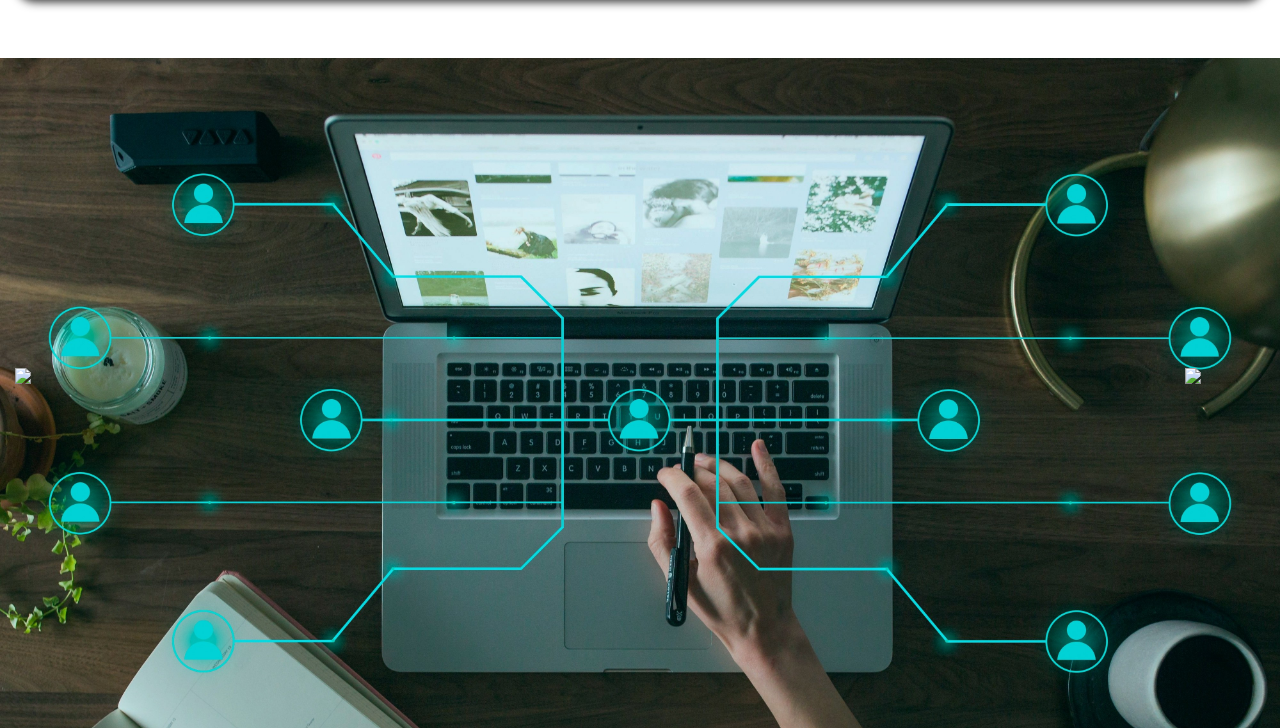
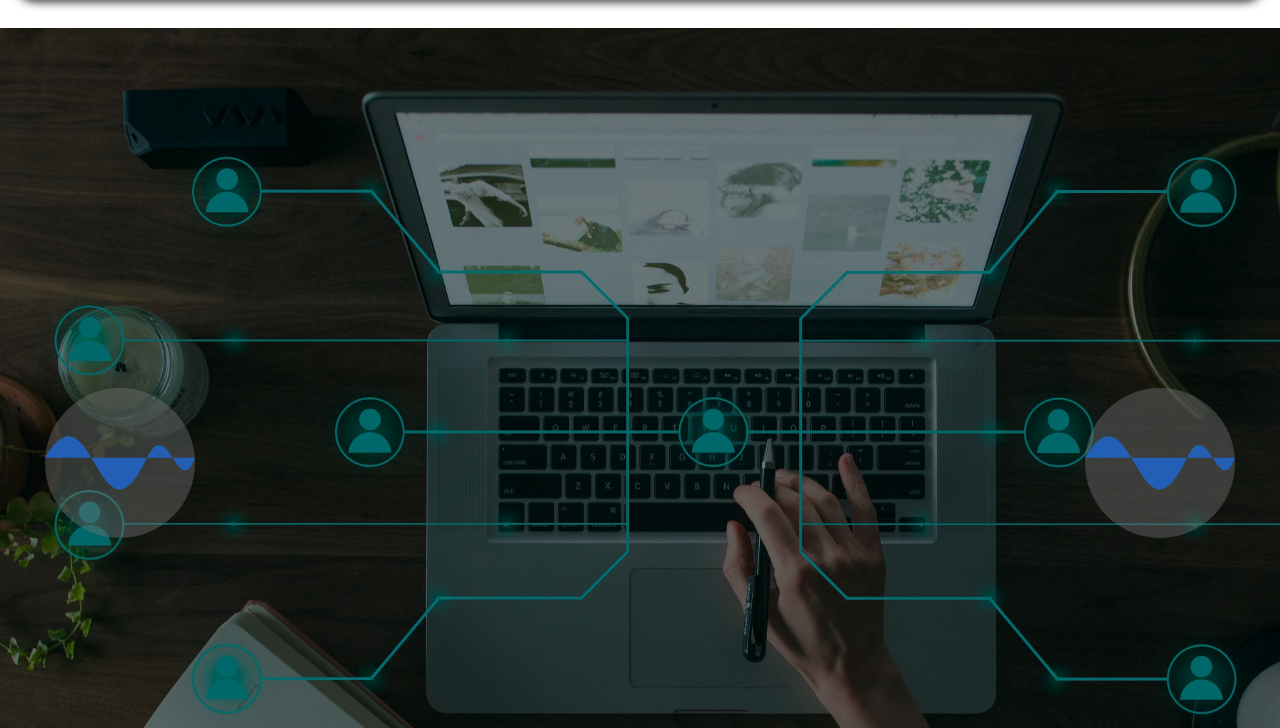
Before and after one commit to PaperManV2/YesnetWebSite, a plain HTML site: page index.html in a window 1280 px wide. Shown: the part 72-800 px from the top of the page. Drawn offline with Linux system fonts and the light colour scheme.

Commit message:
some sort of animations (hoovers) and overlays

```diff
--- a/index.html
+++ b/index.html
@@ -23,15 +23,21 @@
       </label>
     </section>
     <main>
-      <section class="mainSlider">
-        <div class="overlay"></div>
-        <button class="arrow-left">
-          <img src="./images/svg/circle-left.svg" width="80px" />
-        </button>
-        <div class="userForm"></div>
-        <div class="companyForm"></div>
-        <div class="arrow-right">
-          <img src="./images/svg/circle-right.svg" width="80px" />
+      <section class="mainOverlay">
+        <div class="mainSlider">
+          <div class="userForm"></div>
+          <div class="companyForm"></div>
+          <button class="arrow-left">
+            <svg class="btnPrev">
+              <use href="./images/svg/symbol-defs.svg#next-idea"></use>
+            </svg>
+          </button>
+          <button class="arrow-right">
+            <svg class="btnNext">
+              <use href="./images/svg/symbol-defs.svg#next-idea"></use>
+            </svg>
+          </button>
+          <div class="overlay"></div>
         </div>
       </section>
       <section id="bigSquare">
--- a/js/darkMode.js
+++ b/js/darkMode.js
@@ -5,6 +5,7 @@
 export function changeOnDarkMode(OnOff, objects) {
     if(OnOff.checked) {
 
+        objects[4].style.backgroundColor = "#cececea2";
         objects[3].forEach(element => {
             console.log(element)
             element.style.backgroundColor = "#7c7c7c"
@@ -15,6 +16,7 @@ export function changeOnDarkMode(OnOff, objects) {
         objects[0].style.backgroundColor = "#2e2d2d";
     } else {
 
+        objects[4].style.backgroundColor = "#000000a2";
         objects[3].forEach(element => {
             console.log(element)
             element.style.backgroundColor = "#dadada"
--- a/js/index.js
+++ b/js/index.js
@@ -7,8 +7,9 @@ const body = document.querySelector("body");
 const menu = document.getElementById("menu");
 const bigSquare = document.getElementById("bigSquare");
 const littleSquares = document.querySelectorAll(".littleSquare");
+const mainOverlay = document.querySelector(".mainOverlay");
 
-const objects = [body, menu, bigSquare, littleSquares];
+const objects = [body, menu, bigSquare, littleSquares, mainOverlay];
 
 darkModeSwitch.addEventListener("click", () => {
     changeOnDarkMode(darkModeSwitch, objects);
--- /dev/null
+++ b/styles/globals.css
@@ -0,0 +1,44 @@
+/* plik z stylami określa stylizacje globalnych tagów lub ważnych elementów DOM'u */
+
+html {
+  width: 100%;
+  height: 100%;
+  scroll-behavior: smooth;
+}
+
+body {
+  width: 100%;
+  height: 100%;
+  margin: 0 auto;
+  display: flex;
+  align-items: center;
+  flex-direction: column;
+  font-family: "Lato", sans-serif;
+  gap: 50px;
+  transition: 0.4s;
+}
+
+a {
+  color: unset;
+  text-decoration: unset;
+}
+
+main {
+  width: 100%;
+  height: 100%;
+  display: flex;
+  align-items: center;
+  flex-direction: column;
+  gap: 60px;
+  margin-top: 100px;
+}
+
+svg {
+  vertical-align: middle;
+}
+
+img {
+  display: block;
+  height: auto;
+  max-width: 100%;
+}
--- a/styles/slider.css
+++ b/styles/slider.css
@@ -1,19 +1,26 @@
 .mainSlider {
   width: 100%;
-  max-width: 1680px;
+  max-width: 1500px;
   display: flex;
-  min-height: 700px;
+  min-height: 800px;
   position: relative;
   justify-content: center;
-  margin: 30px 0 30px 0;
+  margin: 0 0 30px 0;
+}
+
+.mainOverlay {
+  display: flex;
+  justify-content: center;
+  width: 100%;
+  background-color: #000000a2;
+  min-height: 800px;
 }
 
 .userForm {
   width: 100%;
   min-height: 300px;
   height: 100%;
-  max-height: 700px;
-  background-color: aliceblue;
+  max-height: 800px;
   background: url("../images/geometric-1732847.jpg");
   background-repeat: no-repeat;
   background-size: cover;
@@ -24,38 +31,58 @@
   width: 100%;
   min-height: 300px;
   height: 100%;
-  max-height: 700px;
-  background-color: aliceblue;
+  max-height: 800px;
   background: url("../images/business-5475661.jpg");
   background-repeat: no-repeat;
   background-size: cover;
   position: absolute;
+  background-position: 0% 27%;
 }
 
 .arrow-right {
-  background: url("../images/svg/circle-right.svg");
+  right: 45px;
+}
+
+.arrow-left {
+  left: 45px;
+}
+
+.arrow-left,
+.arrow-right {
+  background-color: rgba(117, 117, 117, 0.425);
   position: absolute;
-  right: 15px;
   top: calc(50% - 40px);
   z-index: 2;
   border: none;
   padding: 0;
-  width: 80px;
-  height: 80px;
+  transition: 0.4s;
+  cursor: pointer;
+  border-radius: 120px;
 }
 
-.arrow-left {
-  background: url("../images/svg/circle-right.svg");
-  position: absolute;
-  left: 15px;
-  top: calc(50% - 40px);
-  z-index: 2;
-  border: none;
-  padding: 0;
+.btnPrev,
+.btnNext {
+  fill: rgb(36, 95, 182);
+  width: 150px;
+  transition: 0.4s;
+}
+
+.arrow-left:hover .btnPrev,
+.arrow-right:hover .btnNext {
+  transform: scale(1.2) rotateX(180deg);
+  fill: #fff;
+}
+
+.arrow-left:hover,
+.arrow-right:hover {
+  background-color: rgb(43, 75, 124);
+  transform: scale(0.8);
 }
 
 .overlay {
   background: #000;
   width: 100%;
   height: 100%;
+  position: absolute;
+  opacity: 0.5;
 }
--- a/styles/style.css
+++ b/styles/style.css
@@ -2,6 +2,6 @@
 
 @import "darkMode.css";
 @import "menu.css";
-@import "vars.css";
+@import "globals.css";
 @import "mainPage.css";
 @import "slider.css";
--- a/styles/vars.css
+++ /dev/null
@@ -1,34 +0,0 @@
-/* plik z stylami określa stylizacje globalnych tagów lub ważnych elementów DOM'u */
-
-html {
-    width: 100%;
-    height: 100%;
-    scroll-behavior: smooth;
-  }
-
-  body {
-    width: 100%;
-    height: 100%;
-    margin: 0 auto;
-    display: flex;
-    align-items: center;
-    flex-direction: column;
-    font-family: 'Lato', sans-serif;
-    gap: 50px;
-    transition: .4s;
-  }
-
-  a {
-    color: unset;
-    text-decoration: unset;
-  }
-
-  main {
-    width: 100%;
-    height: 100%;
-    display: flex;
-    align-items: center;
-    flex-direction: column;
-    gap: 60px;
-    margin-top: 100px;
-  }
```
Also changed, not shown: images/svg/next-idea.svg (added), images/svg/previous-idea.svg (added), images/svg/symbol-defs.svg (added).
